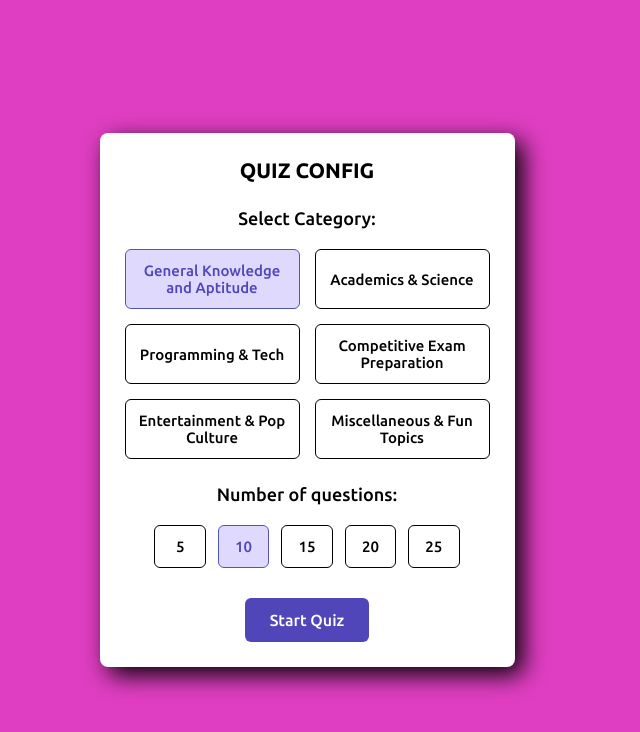
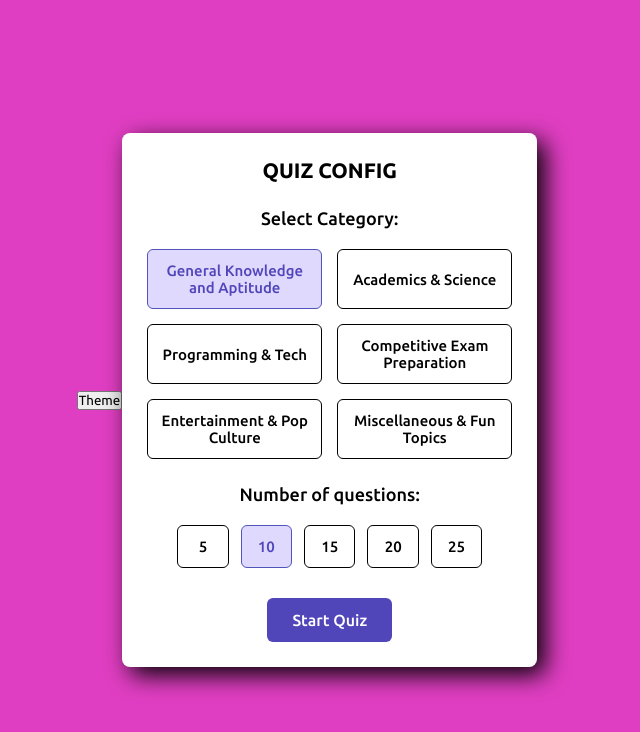
Before and after one commit to Archita-Singha2k24/Quizz, a plain HTML site: page index.html in a window 1280 px wide. Shown: the whole page, without its empty margins (333-973 px from the left). Drawn offline with nearby package versions, Linux system fonts and the light colour scheme.

Commit message:
Update index.html

```diff
--- a/index.html
+++ b/index.html
@@ -12,6 +12,9 @@
 </head>
 
 <body>
+    <nav>
+        <button id="toggleButton">Theme</button>
+    </nav>
     <div class="conf-container">
         <h2 class="conf-title">QUIZ CONFIG</h2>
         <div class="conf-option">
@@ -88,6 +91,7 @@
 <h2 class="resutl-title">Quiz Completed!</h2>
 <p class="result-msg">You answered <b>3</b> out of <b>5</b> questions correctly. Great effort!</p>
 <button class="try-again">Start Over</button>
+    <script src="quiz.js"></script>
 </div>
 </body>
 
```
